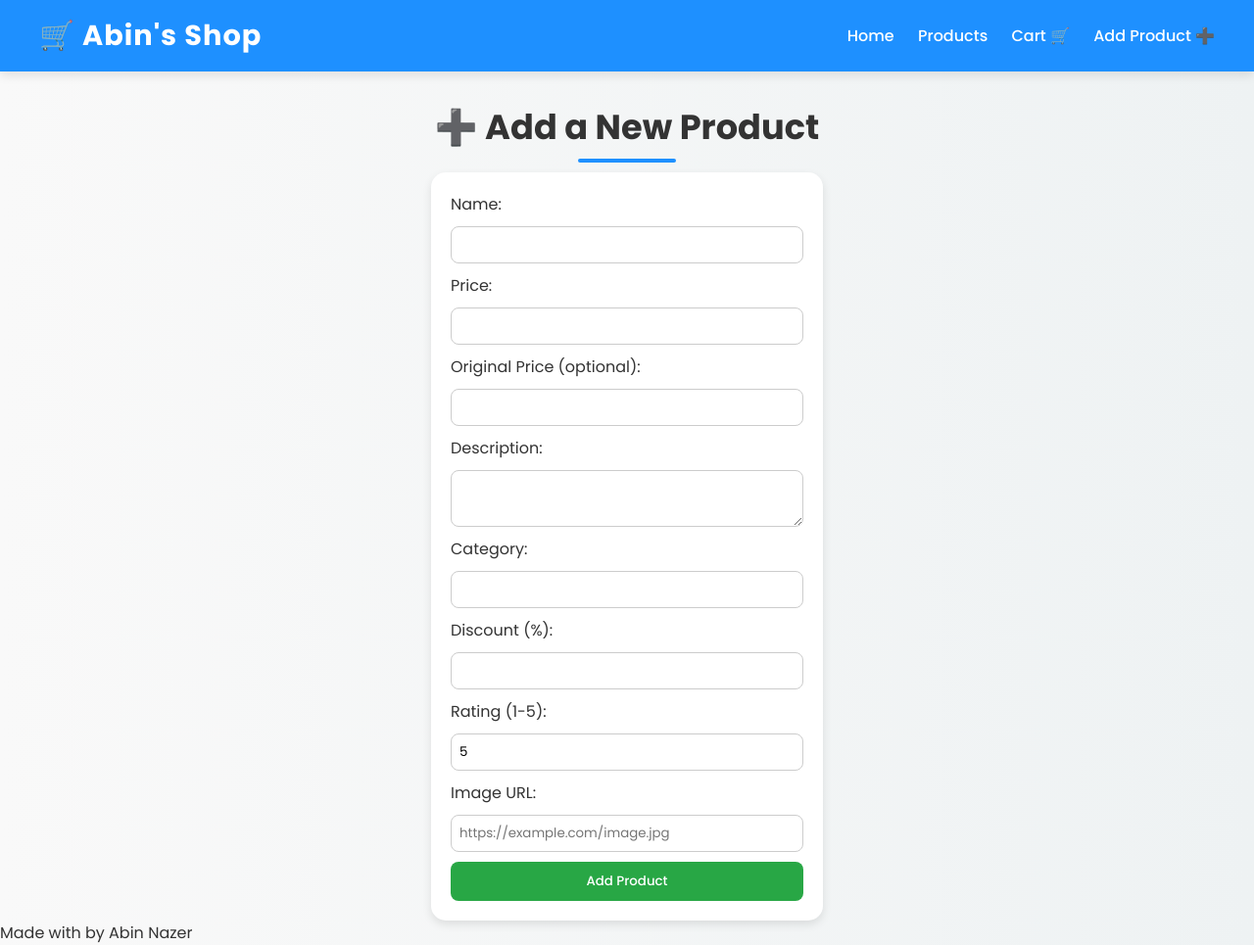
After one commit to AbinNazer/ecom_webapp, a Flask app: template templates/add_products.html in a window 1280 px wide. The commit adds this page. Shown: the whole page at 98% size. Run offline with Flask 3, Linux system fonts and the light colour scheme; the template is opened without the code that fills it, so the values that code supplies are empty.

Commit message:
updated codes

```diff
--- a/app.py
+++ b/app.py
@@ -1,39 +1,81 @@
-from flask import Flask, render_template, redirect, url_for, request, session
+from flask import Flask, render_template, request, redirect, url_for, jsonify
+import json, os, uuid
 
 app = Flask(__name__)
-app.secret_key = 'abin-secret-key'
 
-# Sample products
-products = [
-    {'id': 1, 'name': 'Wireless Headphones', 'price': 1499, 'image': 'https://i.imgur.com/4YQZ3aK.jpeg'},
-    {'id': 2, 'name': 'Smart Watch', 'price': 2499, 'image': 'https://i.imgur.com/bZQq8F7.jpeg'},
-    {'id': 3, 'name': 'Bluetooth Speaker', 'price': 999, 'image': 'https://i.imgur.com/ZbQ4A4N.jpeg'},
-    {'id': 4, 'name': 'Laptop Stand', 'price': 699, 'image': 'https://i.imgur.com/lz5jM5K.jpeg'}
-]
+DATA_FILE = 'products.json'
+
+
+# 🧠 Load Products
+def load_products():
+    if os.path.exists(DATA_FILE):
+        with open(DATA_FILE, 'r') as f:
+            return json.load(f)
+    return []
+
+
+# 💾 Save Products
+def save_products(products):
+    with open(DATA_FILE, 'w') as f:
+        json.dump(products, f, indent=4)
+
 
 @app.route('/')
-def index():
-    return render_template('index.html', products=products)
+def home():
+    return redirect(url_for('products'))
 
-@app.route('/add_to_cart/<int:product_id>')
+
+# 🛍 Show all products with optional filters
+@app.route('/products')
+def products():
+    products = load_products()
+    search = request.args.get('search', '').lower()
+    category = request.args.get('category', '')
+
+    if search:
+        products = [p for p in products if search in p['name'].lower()]
+
+    if category:
+        products = [p for p in products if p['category'] == category]
+
+    categories = sorted(set([p['category'] for p in products]))
+    return render_template('products.html', products=products, categories=categories)
+
+
+# ➕ Add Product (form + save)
+@app.route('/add', methods=['GET', 'POST'])
+def add_product():
+    if request.method == 'POST':
+        products = load_products()
+        new_product = {
+            "id": str(uuid.uuid4()),
+            "name": request.form['name'],
+            "price": float(request.form['price']),
+            "original_price": request.form.get('original_price', ''),
+            "description": request.form['description'],
+            "category": request.form['category'],
+            "discount": request.form.get('discount', ''),
+            "rating": int(request.form.get('rating', 5)),
+            "image": request.form['image']
+        }
+        products.append(new_product)
+        save_products(products)
+        return redirect(url_for('products'))
+
+    return render_template('add_product.html')
+
+
+# 🛒 Add to cart (mock route)
+@app.route('/add_to_cart/<product_id>')
 def add_to_cart(product_id):
-    cart = session.get('cart', [])
-    product = next((p for p in products if p['id'] == product_id), None)
-    if product:
-        cart.append(product)
-        session['cart'] = cart
-    return redirect(url_for('index'))
+    return f"✅ Product {product_id} added to cart! (Mock action)"
 
-@app.route('/cart')
-def cart():
-    cart = session.get('cart', [])
-    total = sum(item['price'] for item in cart)
-    return render_template('cart.html', cart=cart, total=total)
 
-@app.route('/clear_cart')
-def clear_cart():
-    session['cart'] = []
-    return redirect(url_for('cart'))
+# 🔄 API Endpoint (optional for future use)
+@app.route('/api/products')
+def api_products():
+    return jsonify(load_products())
+
 
 if __name__ == '__main__':
     app.run(host='0.0.0.0', port=5000, debug=True)
--- a/static/style.css
+++ b/static/style.css
@@ -1,47 +1,240 @@
-body {
-  font-family: 'Poppins', sans-serif;
-  background: #f9f9f9;
-  color: #333;
-  text-align: center;
+/* 🌈 Global Reset */
+* {
+  margin: 0;
+  padding: 0;
+  box-sizing: border-box;
+  font-family: "Poppins", sans-serif;
 }
 
-header {
-  background: #333;
-  color: #fff;
-  padding: 1rem;
+body {
+  background: linear-gradient(to right, #f9f9f9, #eef2f3);
+  color: #333;
+  min-height: 100vh;
+  display: flex;
+  flex-direction: column;
 }
 
+/* 🧭 Navbar */
+nav {
+  background: #1e90ff;
+  color: white;
+  display: flex;
+  justify-content: space-between;
+  align-items: center;
+  padding: 15px 40px;
+  box-shadow: 0 4px 10px rgba(0, 0, 0, 0.1);
+}
+
+nav h1 {
+  font-size: 1.8rem;
+  font-weight: bold;
+  letter-spacing: 1px;
+}
+
+nav a {
+  color: white;
+  text-decoration: none;
+  margin-left: 20px;
+  font-weight: 500;
+  transition: 0.3s;
+}
+
+nav a:hover {
+  color: #ffeb3b;
+}
+
+/* 🏷 Section Titles */
+h2.title {
+  text-align: center;
+  margin: 30px 0 20px;
+  font-size: 2.2rem;
+  color: #333;
+  position: relative;
+}
+
+h2.title::after {
+  content: "";
+  width: 100px;
+  height: 4px;
+  background: #1e90ff;
+  position: absolute;
+  bottom: -10px;
+  left: 50%;
+  transform: translateX(-50%);
+  border-radius: 5px;
+}
+
+/* 🛍 Product Grid */
 .grid {
-  display: flex;
-  justify-content: center;
-  flex-wrap: wrap;
-  gap: 1rem;
-  margin: 2rem;
+  display: grid;
+  grid-template-columns: repeat(auto-fit, minmax(230px, 1fr));
+  gap: 25px;
+  padding: 20px 40px;
 }
 
 .card {
   background: white;
-  border-radius: 12px;
-  padding: 1rem;
-  width: 220px;
-  box-shadow: 0 2px 6px rgba(0,0,0,0.1);
+  border-radius: 15px;
+  box-shadow: 0 4px 10px rgba(0, 0, 0, 0.1);
+  overflow: hidden;
+  transition: transform 0.3s, box-shadow 0.3s;
+  cursor: pointer;
+}
+
+.card:hover {
+  transform: translateY(-8px);
+  box-shadow: 0 10px 20px rgba(0, 0, 0, 0.15);
 }
 
 .card img {
   width: 100%;
-  border-radius: 8px;
+  height: 200px;
+  object-fit: cover;
 }
 
+.card-content {
+  padding: 15px;
+  text-align: center;
+}
+
+.card-content h3 {
+  font-size: 1.2rem;
+  margin-bottom: 8px;
+}
+
+.price {
+  font-weight: bold;
+  font-size: 1.1rem;
+  color: #2e8b57;
+}
+
+.old-price {
+  text-decoration: line-through;
+  color: #888;
+  font-size: 0.9rem;
+  margin-left: 5px;
+}
+
+.discount-badge {
+  position: absolute;
+  top: 10px;
+  left: 10px;
+  background: #ff4d4d;
+  color: white;
+  padding: 4px 8px;
+  border-radius: 8px;
+  font-size: 0.8rem;
+}
+
+/* ⭐ Ratings */
+.rating {
+  margin: 8px 0;
+}
+
+.star {
+  color: #ccc;
+  font-size: 1rem;
+}
+
+.star.filled {
+  color: #fbc02d;
+}
+
+/* 🛒 Buttons */
 .btn {
   display: inline-block;
-  margin-top: 0.5rem;
+  padding: 8px 12px;
+  border: none;
+  border-radius: 8px;
+  cursor: pointer;
+  transition: 0.3s;
+  font-weight: 500;
+  text-decoration: none;
+}
+
+.add-btn {
   background: #28a745;
   color: white;
-  padding: 0.5rem 1rem;
-  text-decoration: none;
-  border-radius: 8px;
 }
 
-.btn.danger {
-  background: #dc3545;
+.add-btn:hover {
+  background: #1e7e34;
 }
+
+.filter-btn {
+  background: #1e90ff;
+  color: white;
+}
+
+.filter-btn:hover {
+  background: #006ad1;
+}
+
+.submit-btn {
+  background: #ff9800;
+  color: white;
+}
+
+.submit-btn:hover {
+  background: #e68900;
+}
+
+/* 🔍 Filters & Forms */
+.filters {
+  display: flex;
+  justify-content: center;
+  align-items: center;
+  margin-bottom: 20px;
+}
+
+.filter-form {
+  display: flex;
+  gap: 10px;
+}
+
+.search-bar,
+.category-select,
+.add-form input,
+.add-form textarea {
+  padding: 10px;
+  border-radius: 8px;
+  border: 1px solid #ccc;
+  outline: none;
+}
+
+.search-bar:focus,
+.add-form input:focus,
+.add-form textarea:focus {
+  border-color: #1e90ff;
+  box-shadow: 0 0 5px rgba(30, 144, 255, 0.3);
+}
+
+/* 💻 Add Product Page */
+.add-form {
+  display: flex;
+  flex-direction: column;
+  max-width: 500px;
+  margin: 30px auto;
+  gap: 12px;
+  padding: 20px;
+  background: white;
+  border-radius: 15px;
+  box-shadow: 0 4px 10px rgba(0,0,0,0.1);
+}
+
+/* 📱 Responsive Design */
+@media (max-width: 768px) {
+  nav {
+    flex-direction: column;
+    gap: 10px;
+    text-align: center;
+  }
+
+  .grid {
+    grid-template-columns: repeat(auto-fit, minmax(180px, 1fr));
+  }
+
+  .add-form {
+    width: 90%;
+  }
+}
--- /dev/null
+++ b/templates/add_products.html
@@ -0,0 +1,61 @@
+{% extends "base.html" %}
+{% block content %}
+<h2 class="title">➕ Add a New Product</h2>
+
+<form method="post" class="add-form">
+  <label>Name:</label>
+  <input type="text" name="name" required>
+
+  <label>Price:</label>
+  <input type="number" name="price" step="0.01" required>
+
+  <label>Original Price (optional):</label>
+  <input type="number" name="original_price" step="0.01">
+
+  <label>Description:</label>
+  <textarea name="description" required></textarea>
+
+  <label>Category:</label>
+  <input type="text" name="category" required>
+
+  <label>Discount (%):</label>
+  <input type="number" name="discount" min="0" max="100">
+
+  <label>Rating (1-5):</label>
+  <input type="number" name="rating" min="1" max="5" value="5">
+
+  <label>Image URL:</label>
+  <input type="text" name="image" placeholder="https://example.com/image.jpg" required>
+
+  <button type="submit" class="btn submit-btn">Add Product</button>
+</form>
+
+<style>
+.add-form {
+  display: flex;
+  flex-direction: column;
+  max-width: 400px;
+  margin: 0 auto;
+  gap: 10px;
+}
+
+.add-form input, .add-form textarea {
+  padding: 8px;
+  border-radius: 8px;
+  border: 1px solid #ccc;
+}
+
+.submit-btn {
+  background: #28a745;
+  color: white;
+  padding: 10px;
+  border: none;
+  border-radius: 8px;
+  cursor: pointer;
+}
+
+.submit-btn:hover {
+  background: #218838;
+}
+</style>
+{% endblock %}
--- a/templates/base.html
+++ b/templates/base.html
@@ -2,23 +2,38 @@
 <html lang="en">
 <head>
     <meta charset="UTF-8">
-  <title>{{ title if title else "Abin's Store" }}</title>
+    <meta name="viewport" content="width=device-width, initial-scale=1.0">
+    <title>{% block title %}E-Commerce WebApp{% endblock %}</title>
+
+    <!-- Google Fonts -->
+    <link href="https://fonts.googleapis.com/css2?family=Poppins:wght@400;500;600;700&display=swap" rel="stylesheet">
+
+    <!-- Main CSS -->
     <link rel="stylesheet" href="{{ url_for('static', filename='style.css') }}">
 </head>
 <body>
-  <header>
-    <h1><a href="/">🛍️ Abin's Store</a></h1>
+
+    <!-- 🌐 Navbar -->
     <nav>
-      <a href="/">Home</a> | <a href="/cart">🛒 Cart</a>
+        <h1>🛒 Abin's Shop</h1>
+        <div class="nav-links">
+            <a href="{{ url_for('index') }}">Home</a>
+            <a href="{{ url_for('products') }}">Products</a>
+            <a href="{{ url_for('cart') }}">Cart 🛒</a>
+            <a href="{{ url_for('add_product') }}">Add Product ➕</a>
+        </div>
     </nav>
-  </header>
 
+    <!-- 💠 Main Content -->
     <main>
-    {% block content %}{% endblock %}
+        {% block content %}
+        {% endblock %}
     </main>
 
+    <!-- 🦶 Footer -->
     <footer>
-    <p>© 2025 Abin Nazer | Mini E-Commerce WebApp (Docker + Jenkins Ready)</p>
+        <p>Made with  by Abin Nazer</p>
     </footer>
+
 </body>
 </html>
```
Also changed, not shown: templates/products.html (added, +194 -0 lines). Lines whose indentation alone changed are shown as unchanged.
